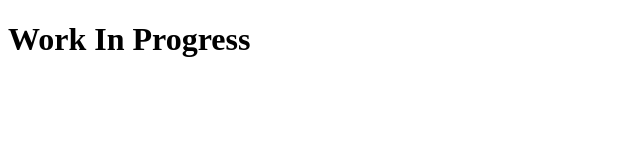
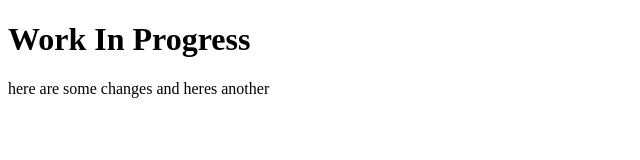
Before and after one commit to ThomasWeichsel/Hahaha.github.io, a plain HTML site: page index.html in a window 1280 px wide. Shown: the whole page, without its empty margins (0-640 px from the left). Drawn offline with Linux system fonts and the light colour scheme.

Commit message:
Testing changes

```diff
--- a/index.html
+++ b/index.html
@@ -3,5 +3,7 @@
 <head></head>
 <body>
     <h1>Work In Progress</h1>
+    <l1>here are some changes</l1>
+    <l1>and heres another</l1>
 </body>
 </html>
```
